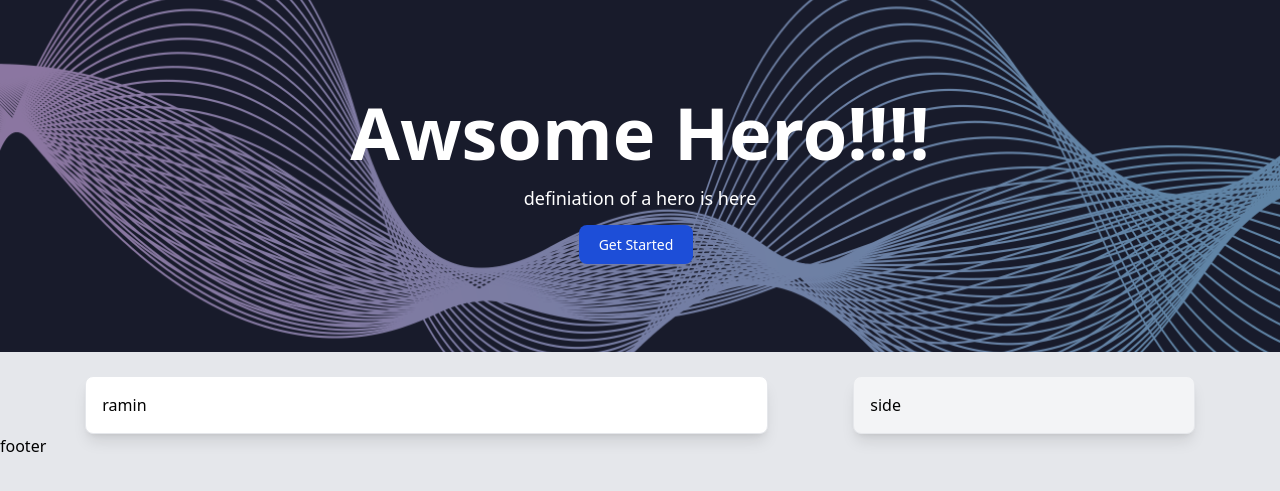
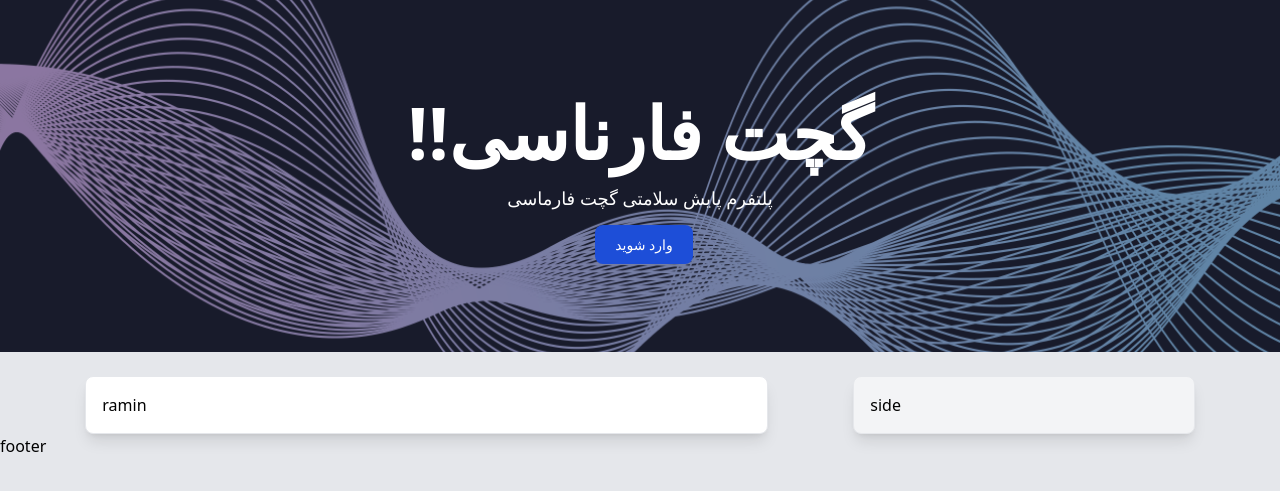
Before and after one commit to ramintheredmn/fastapi-htmx, a FastAPI app: page / in a window 1280 px wide. Shown: the part 80-571 px from the top of the page. Run offline with FastAPI, Linux system fonts and the light colour scheme; some libraries are stand-ins or nearby versions.

Commit message:
new changes

```diff
--- a/app/main.py
+++ b/app/main.py
@@ -176,6 +176,8 @@ def getuser(request: Request, username: Annotated[str | None, Cookie()] = None,
 @app.get("/logout", response_class=HTMLResponse)
 async def logout(response: Response, session_id: Annotated[str | None, Cookie()]):
     # Delete the session server-side as before
+    if response:
+        print(str(response.headers.items))
     if session_id and session_id in sessions:
         del sessions[session_id]
     # Clear the session cookie client-side
--- a/app/templates/partial/header.html
+++ b/app/templates/partial/header.html
@@ -22,7 +22,7 @@
           class="absolute right-0 bg-white text-black text-end rounded-lg shadow z-20 w-44 p-2">
           <ul class="listitem [&>li>a]:justify-end gap-2">
             <li><a href="/users/me">داشبود</a></li>
-            <li><a href="/logout">خروج</a></li>
+            <li><a hx-get="/logout" class="cursor-pointer select-none">خروج</a></li>
           </ul>
         </div>
       </li>
--- a/app/templates/partial/hero.html
+++ b/app/templates/partial/hero.html
@@ -1,8 +1,8 @@
-<hero class="grid bg-gray-700 text-white text-center bg-cover bg-center bg-[url('/static/imgs/banner.png')]">
+<hero dir="rtl" class="grid bg-gray-700 text-white text-center bg-cover bg-center bg-[url('/static/imgs/banner.png')]">
   <div class="col-start-1 row-start-1 h-full w-full bg-gray-900 bg-opacity-40"></div>
   <div class="col-start-1 row-start-1 py-24 px-10">
-    <h1 class="font-bold text-7xl mb-4">Awsome Hero!!!!</h1>
-    <p class="text-lg mb-5">definiation of a hero is here</p>
-    <a href="" class="button">Get Started</a>
+    <h1 class="font-bold text-7xl mb-4">گچت فارناسی!!</h1>
+    <p class="text-lg mb-5">پلتفرم پایش سلامتی گچت فارماسی</p>
+    <a href="/login" class="button">وارد شوید</a>
   </div>
 </hero>
```
